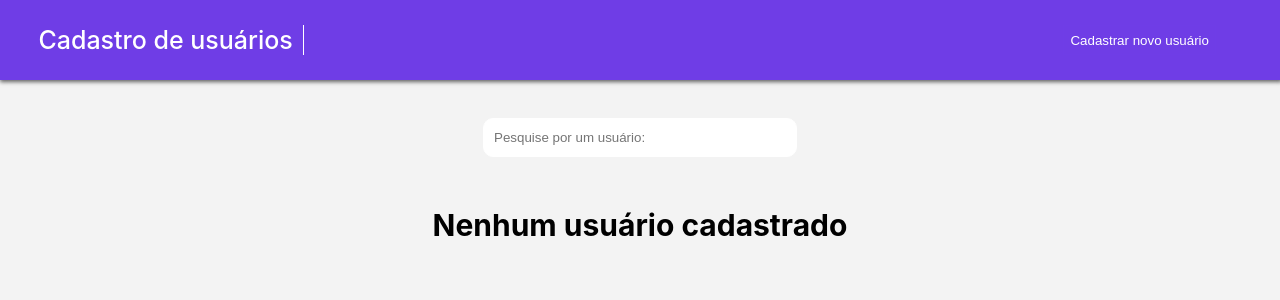
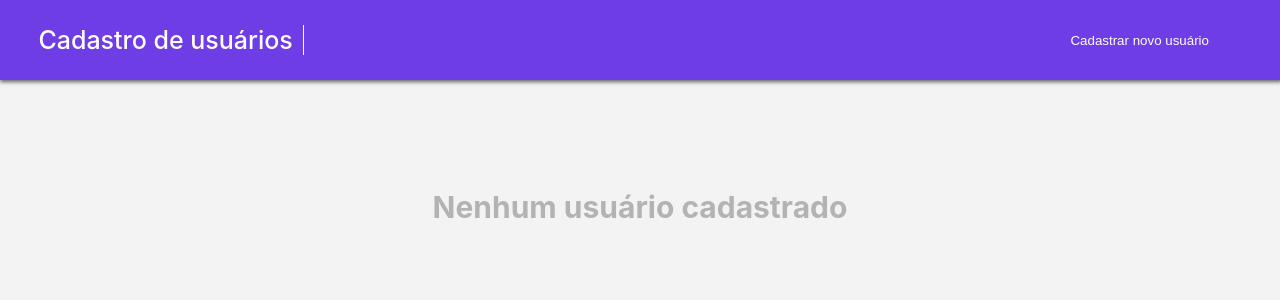
Before and after one commit to TiagoVillarim/Cadastro-de-usu-rios, a React (Create React App) app: page / in a window 1280 px wide. Shown: the top 300 px of the page. Built offline with nearby package versions, Linux system fonts and the light colour scheme.

Commit message:
novas alteraçoes

```diff
--- a/src/components/pages/home.js
+++ b/src/components/pages/home.js
@@ -6,7 +6,9 @@ import GlobalStyle from "../../../src/Global.scss"
 
 export default function Home() {
 
-  const [userSearch, setUserSearch] = useState()
+  const [userSearch, setUserSearch] = useState();
+  const [textColor, setTextColor] = useState(false);
+  const [searchInput, setSearchInput] = useState(false);
 
   const {
     userList,
@@ -25,6 +27,11 @@ export default function Home() {
   useEffect(() => {
     if(userList.length === 0) {
       setCadastrado("Nenhum usuário cadastrado");
+      setTextColor(false);
+      setSearchInput(false);
+    }else {
+      setTextColor(true);
+      setSearchInput(true);
     };
   }, [userList]);
 
@@ -39,10 +46,14 @@ export default function Home() {
 
       <body className="body-container">
           <div className="search-input-container">
-            <input className="search-input" type="text" placeholder="Pesquise por um usuário:" onChange={event => setUserSearch(event.target.value)}/>
+            <input
+              className={searchInput ? "search-input-active" : "search-input"}
+              type="text"
+              placeholder="Pesquise por um usuário:"
+              onChange={event => setUserSearch(event.target.value)}/>
           </div>
         <section className="section-container">
-          <h1>{cadastrado}</h1>
+          <h1 className={textColor ? "change-text-color-active" : "change-text-color"}>{cadastrado}</h1>
           <div className="users-container">
             {userList.filter((listItem) => {
               if(userSearch === undefined) {
--- a/src/components/styles/home.scss
+++ b/src/components/styles/home.scss
@@ -56,7 +56,7 @@ body {
     justify-content: center;
 
 
-    .search-input {
+    .search-input-active {
       border: none;
       border: 1px solid white;
       outline: none;
@@ -65,6 +65,12 @@ body {
       width: 300px;
       padding-left: 10px;
       transition: 0.3s;
+      opacity: 1;
+    }
+
+    .search-input {
+      transition: 0.2s;
+      opacity: 0;
     }
 
     .search-input:hover {
@@ -81,6 +87,18 @@ body {
     h1 {
       font-size: 30px;
       margin-top: 50px;
+    }
+
+    .change-text-color-active {
+      color: black;
+      transition: 0.4s;
+      opacity: 1;
+    }
+
+    .change-text-color {
+      color: rgb(179, 179, 179);
+      transition: 0.8s;
+      opacity: 1;
     }
 
 
@@ -104,7 +122,7 @@ body {
           display: flex;
           align-items: center;
           justify-content: space-around;
-          padding: 40px 20px 40px 20px;
+          padding: 40px 40px 40px 20px;
           width: 200px;
         }
 
--- a/src/components/styles/modal.scss
+++ b/src/components/styles/modal.scss
@@ -21,11 +21,12 @@ $default-color: rgb(111, 61, 230);
   border-radius: 10px;
 
   h2 {
+    color: #bdbdbd;
     display: flex;
     align-items: center;
     justify-content: center;
     margin-bottom: -10px;
-    font-weight: 400;
+    font-weight: 500;
   }
 }
 
```
